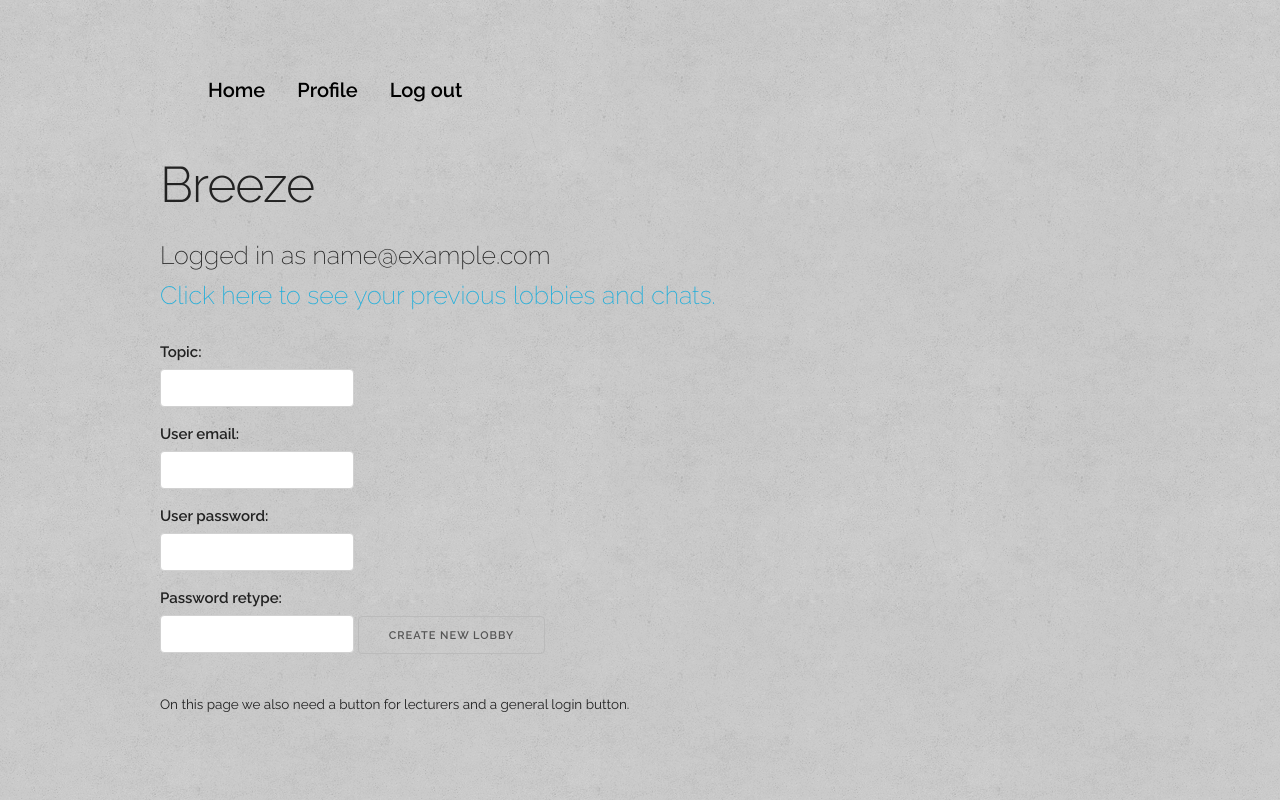
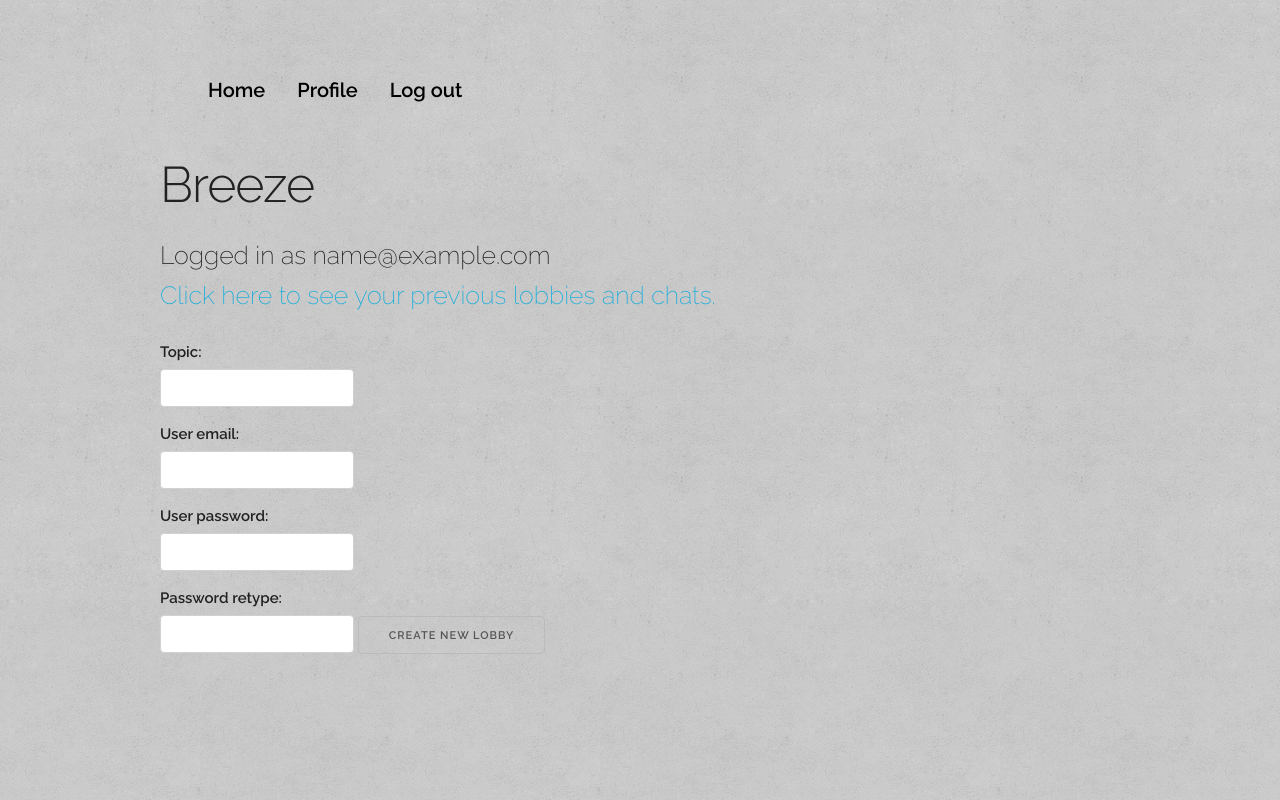
Before and after one commit to TDT4140-Breeze/Breeze, a Django app: template templates/chat/about.html in a window 1280 px wide. Run offline with Django 3.2, Linux system fonts and the light colour scheme; tables that the repository leaves empty hold one stand-in row (values such as "Sample post"); the template is opened without the code that fills it: values that come from a table or form of the project are taken from there, most other values are stand-ins (such as "Sample title", 1, 10 or a date in 2020).

Commit message:
Small fixes

```diff
--- a/static/chat.css
+++ b/static/chat.css
@@ -1,6 +1,7 @@
 body {
     padding-top: 4em;
     background-image: url("mooning.png");
+    padding-bottom: 2em;
 }
 
 p.deck {
--- a/templates/chat/about.html
+++ b/templates/chat/about.html
@@ -14,10 +14,4 @@
         {{ form }}
         <input type="submit" value="Create new lobby">
     </form>
-
-
-<p class="quiet">
-    On this page we also need a button for lecturers and a
-    general login button.
-</p>
 {% endblock content %}
```
